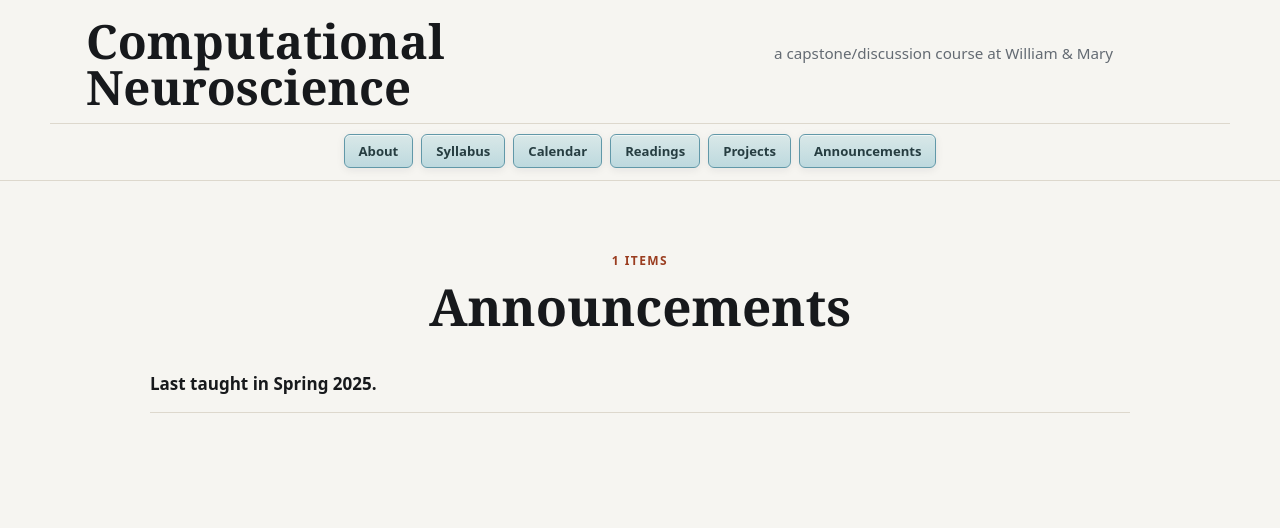
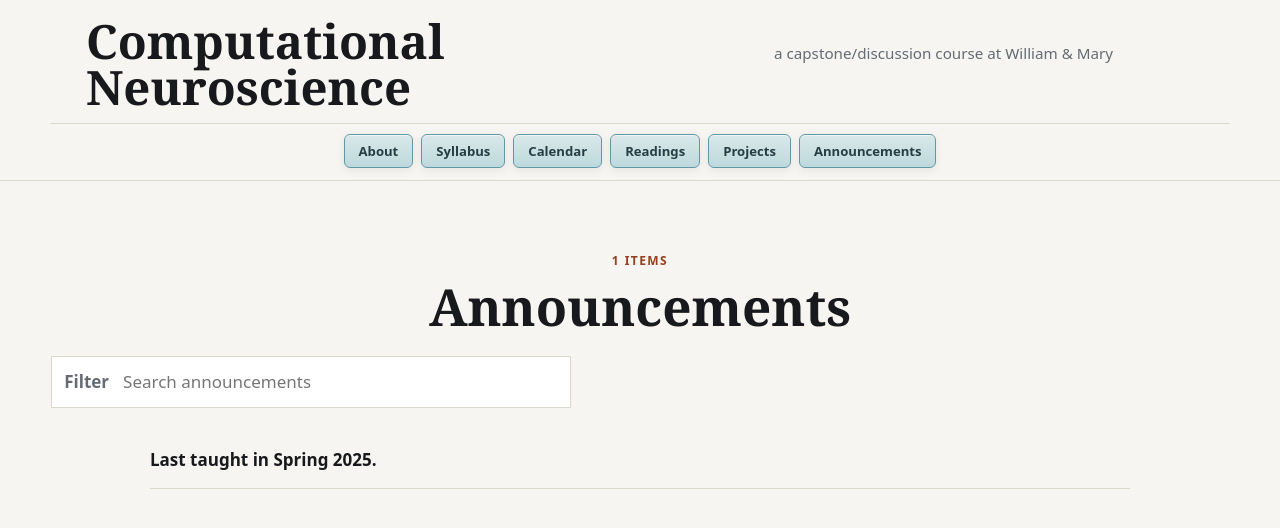
Before and after one commit to gregconradismith/computational-neuroscience, a Jekyll site: the page built from docs/posts.md, in a window 1280 px wide. Shown: the top 528 px of the page. Built offline with Jekyll 4.4.1, drawn with Linux system fonts in a browser that asks for light colours.

Commit message:
Make announcements searchable

```diff
--- a/docs/_layouts/listing.html
+++ b/docs/_layouts/listing.html
@@ -13,9 +13,13 @@ layout: default
         <p>{{ page.subtitle | escape }}</p>
       </div>
       {% if page.listing == "posts" %}
-      <ol class="post-list">
+      <label class="search-box">
+        <span>Filter</span>
+        <input type="search" data-filter-input placeholder="Search announcements">
+      </label>
+      <ol class="post-list" data-filter-list>
         {% for item in items %}
-        <li>
+        <li data-filter-item>
           <a href="{{ item.url | relative_url }}">{{ item.title | escape }}</a>
           {% unless item.hide_date %}
           <span>{{ item.date | date: "%b %-d, %Y" }}</span>
```
